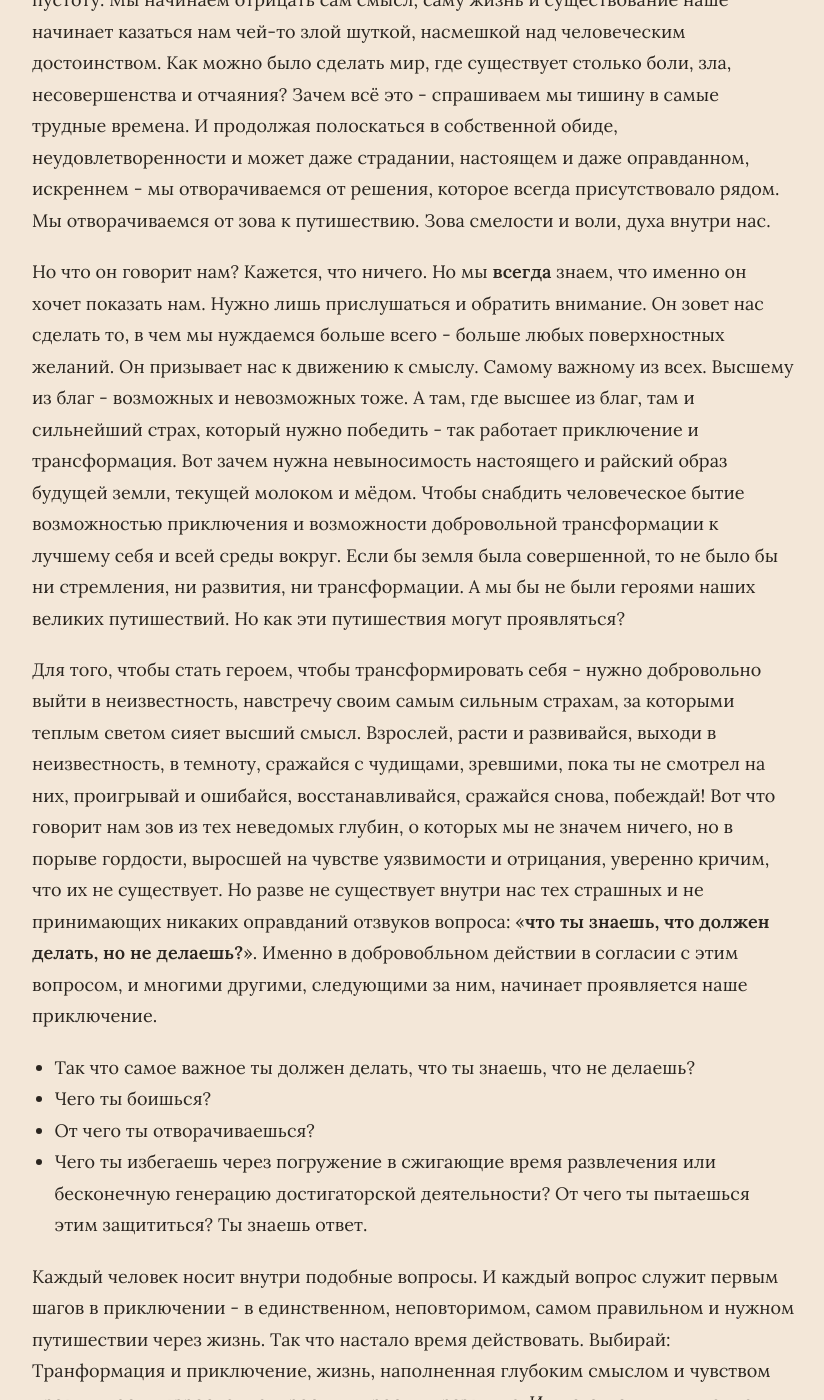
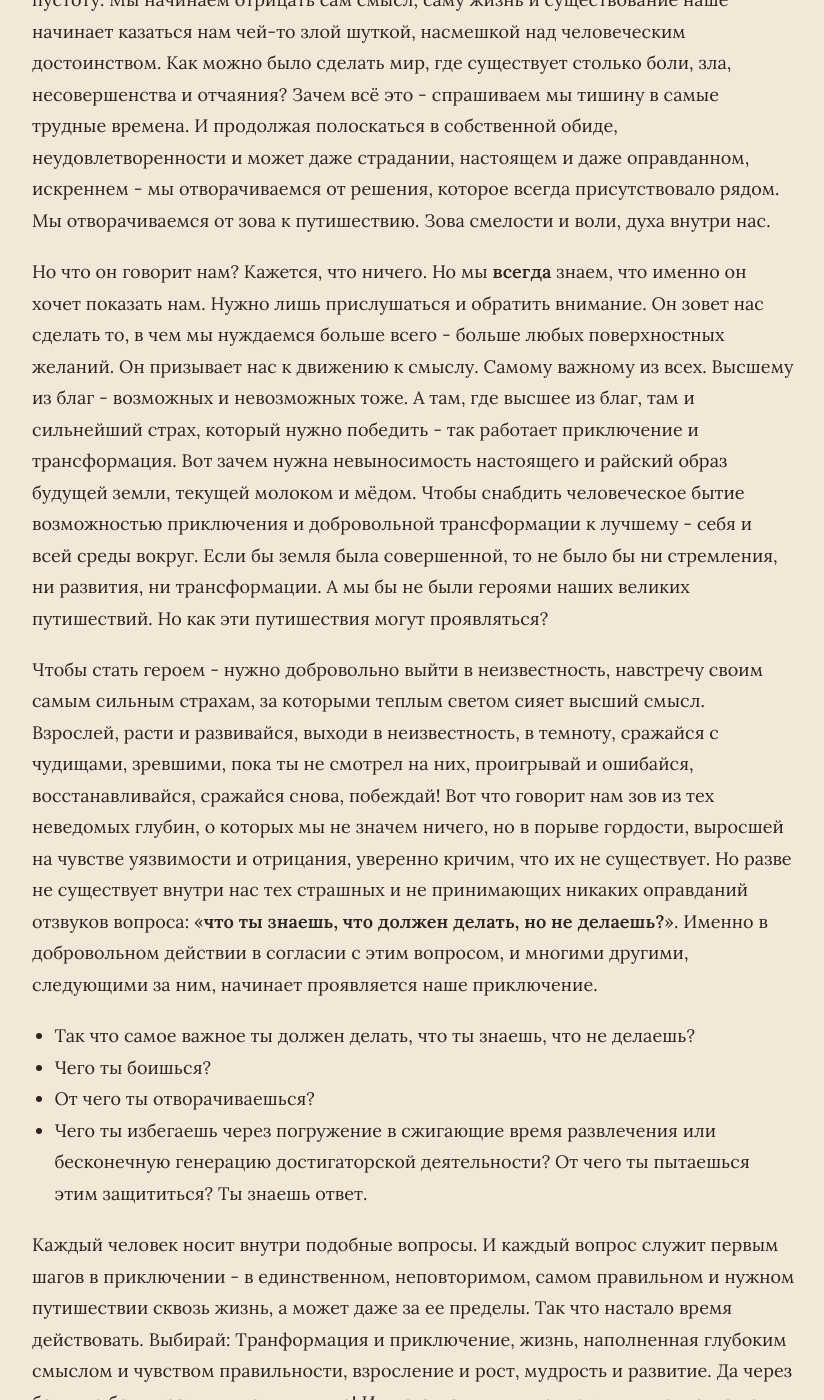
Before and after one commit to Abirmann/blog, a Jekyll site: the page built from _essays/answer-for-the-most-important-question.md, in a window 1280 px wide and 1400 px high, scrolled down 1628 px. Shown: the whole window, without its empty margins (226-1050 px from the left). Built offline with Jekyll 4.4.1, drawn with Linux system fonts in a browser that asks for light colours; some of the changed text lies outside the part shown.

Commit message:
редактура

```diff
--- a/_essays/answer-for-the-most-important-question.md
+++ b/_essays/answer-for-the-most-important-question.md
@@ -4,23 +4,23 @@ title: Ответ на самый важный вопрос
 
 Трансформация - вот мой ответ. Ответ на вопрос жизни. Вот к чему, я думаю, мы все стремимся самым глубоким нашим существом. Не власть, признание и даже не причастность, не заполнение бездонных чаш желаний нам всего важнее. А действия в согласии с едва уловимым зовом из каких-то неведомых глубин. Он шепчет нам, указывает путь, зовет куда-то в неизвестность, так сильно нас страшащую. Мы знаем абсолютно точно, что нам нужно делать и всегда мы чувствуем присутствие страшнейшего из вопросов внутри нас: "**что ты знаешь, что должен делать, но не делаешь?**". Мы отворачиваемся от него, не хотим задавать его себе и уж тем более не хотим на него отвечать - нам страшно, потому что мы знаем ответ. Потому что самое важное, что мы должны сделать - это посмотреть в глаза своим сильнейшим страхам, добровольно оправиться навстречу им и дать им бой. И победить. Но я забегаю вперед.
 
-Вы когда-нибудь задумывались, почему нам нравятся истории? Почему читают сказки детям, почему читают взрослые, играют в игры, смотрят фильмы? Потому что мы все жаждем приключения, мы жаждем быть героями. И вымышленные истории дают нам возможность сопоставить себя с ними и пройти их путь, пережив тем самым маленькое (а может и большое!) развитие. Нам нравится смотреть на развитие персонажей, а еще нравится в их развитии участвовать. Не конечная точка интересна нам, а сам процесс - сюжет и атмосфера, насыщенность и глубина - вот почему истории так сильно нас притягивают. По крайней мере так нам кажется на первый взгляд. Но если взглянуть глубже, но мы поймем, что и атмосфера и сюжет с насыщенностью - лишь проявления чего-то большего и скрытого от наших глаз. Я думаю и верю, что в самом сердце нашей жизни лежит жажда **трансформации**. И черпаем мы ее обычно из историй вымышленных, руками их героев. И часто, отвернувшись от истории своей. Но почему?
+Вы когда-нибудь задумывались, почему нам нравятся истории? Почему читают сказки детям, почему читают взрослые, играют в игры, смотрят фильмы? Потому что мы все жаждем приключения, мы жаждем быть героями. И вымышленные истории дают нам возможность сопоставить себя с ними и пройти их путь, пережив тем самым маленькое (а может и большое!) развитие. Нам нравится смотреть на развитие персонажей, а еще нравится в их развитии участвовать. Не конечная точка интересна нам, а сам процесс - сюжет и атмосфера, насыщенность и глубина - вот почему истории так сильно нас притягивают. По крайней мере так нам кажется на первый взгляд. Но если взглянуть глубже, то мы поймем, что и атмосфера и сюжет с насыщенностью - лишь проявления чего-то большего и скрытого от наших глаз. Я думаю и верю, что в самом сердце нашей жизни лежит жажда **трансформации**. И черпаем мы ее обычно из историй вымышленных, руками их героев. И часто, отвернувшись от истории своей. Но почему?
 
-Потому что мы не можем понять, как отправиться в приключение собственной жизни. Как нам стать теми, кем мы стать должны. Ведь наша жизнь так не похожа на истории, что восхищают нас. Мы потерялись, мы не знаем, как нам действовать. Настоящее кажется нам вечно недостаточным и время наше словно сыпется сквозь пальцы - жизнь проходит. Социум задает нам структуру действий - школа, университет, работа, семья/карьера, быт - но мы чувствуем, что не смотря на все блага цивилизации, в этих общественных ожиданиях что-то не так, чего-то не хватает. Будущее же кажется нам чем дальше, тем мрачнее - ветшает тело, рушатся надежды, повсюду кризисы и поток проблем имеет свойство лишь расти и множится. И то небольшое хорошее - оно ведь есть, но оно заканчивается. А образ потерянного рая, той земли обетованной, где все наши главные проблемы решены и к которому мы всей душой стремимся, всегда остается где-то в неизвестности.
+Потому что мы не можем понять, как отправиться в приключение собственной жизни. Как нам стать теми, кем мы стать должны. Ведь наша жизнь так не похожа на истории, что восхищают нас. Мы потерялись, мы не знаем, как нам действовать. Настоящее кажется нам вечно недостаточным и время наше словно сыпется сквозь пальцы - жизнь проходит. Социум задает нам структуру действий - школа, университет, работа, семья/карьера, быт - но мы чувствуем, что не смотря на все блага цивилизации, в этих общественных ожиданиях что-то не так, чего-то не хватает. Будущее же кажется нам чем дальше, тем мрачнее - ветшает тело, рушатся надежды, повсюду кризисы и поток проблем имеет свойство лишь расти и множится. И то небольшое хорошее - оно ведь есть, всегда заканчивается. А образ потерянного рая, той земли обетованной, где все наши главные проблемы решены и к которому мы всей душой стремимся, всегда остается где-то в неизвестности.
 
 И как мы реагируем на эту безусловную правду человеческого бытия - трагичность жизни? Мы отворачиваемся, и мы бежим. В ту же карьеру, достигаторство, в других людей и в одиночество. Или всё в те же вымышленные истории, даже если создаем их сами. А после мы уходим в обиду и разочарование - в отрицание, цинизм и пустоту. Мы начинаем отрицать сам смысл, саму жизнь и существование наше начинает казаться нам чей-то злой шуткой, насмешкой над человеческим достоинством. Как можно было сделать мир, где существует столько боли, зла, несовершенства и отчаяния? Зачем всё это - спрашиваем мы тишину в самые трудные времена. И продолжая полоскаться в собственной обиде, неудовлетворенности и может даже страдании, настоящем и даже оправданном, искреннем - мы отворачиваемся от решения, которое всегда присутствовало рядом. Мы отворачиваемся от зова к путишествию. Зова смелости и воли, духа внутри нас.
 
-Но что он говорит нам? Кажется, что ничего. Но мы **всегда** знаем, что именно он хочет показать нам. Нужно лишь прислушаться и обратить внимание. Он зовет нас сделать то, в чем мы нуждаемся больше всего - больше любых поверхностных желаний. Он призывает нас к движению к смыслу. Самому важному из всех. Высшему из благ - возможных и невозможных тоже. А там, где высшее из благ, там и сильнейший страх, который нужно победить - так работает приключение и трансформация. Вот зачем нужна невыносимость настоящего и райский образ будущей земли, текущей молоком и мёдом. Чтобы снабдить человеческое бытие возможностью приключения и возможности добровольной трансформации к лучшему себя и всей среды вокруг. Если бы земля была совершенной, то не было бы ни стремления, ни развития, ни трансформации. А мы бы не были героями наших великих путишествий. Но как эти путишествия могут проявляться?
+Но что он говорит нам? Кажется, что ничего. Но мы **всегда** знаем, что именно он хочет показать нам. Нужно лишь прислушаться и обратить внимание. Он зовет нас сделать то, в чем мы нуждаемся больше всего - больше любых поверхностных желаний. Он призывает нас к движению к смыслу. Самому важному из всех. Высшему из благ - возможных и невозможных тоже. А там, где высшее из благ, там и сильнейший страх, который нужно победить - так работает приключение и трансформация. Вот зачем нужна невыносимость настоящего и райский образ будущей земли, текущей молоком и мёдом. Чтобы снабдить человеческое бытие возможностью приключения и добровольной трансформации к лучшему - себя и всей среды вокруг. Если бы земля была совершенной, то не было бы ни стремления, ни развития, ни трансформации. А мы бы не были героями наших великих путишествий. Но как эти путишествия могут проявляться?
 
-Для того, чтобы стать героем, чтобы трансформировать себя - нужно добровольно выйти в неизвестность, навстречу своим самым сильным страхам, за которыми теплым светом сияет высший смысл. Взрослей, расти и развивайся, выходи в неизвестность, в темноту, сражайся с чудищами, зревшими, пока ты не смотрел на них, проигрывай и ошибайся, восстанавливайся, сражайся снова, побеждай! Вот что говорит нам зов из тех неведомых глубин, о которых мы не значем ничего, но в порыве гордости, выросшей на чувстве уязвимости и отрицания, уверенно кричим, что их не существует. Но разве не существует внутри нас тех страшных и не принимающих никаких оправданий отзвуков вопроса: "**что ты знаешь, что должен делать, но не делаешь?**". Именно в добровобльном действии в согласии с этим вопросом, и многими другими, следующими за ним, начинает проявляется наше приключение.
+Чтобы стать героем - нужно добровольно выйти в неизвестность, навстречу своим самым сильным страхам, за которыми теплым светом сияет высший смысл. Взрослей, расти и развивайся, выходи в неизвестность, в темноту, сражайся с чудищами, зревшими, пока ты не смотрел на них, проигрывай и ошибайся, восстанавливайся, сражайся снова, побеждай! Вот что говорит нам зов из тех неведомых глубин, о которых мы не значем ничего, но в порыве гордости, выросшей на чувстве уязвимости и отрицания, уверенно кричим, что их не существует. Но разве не существует внутри нас тех страшных и не принимающих никаких оправданий отзвуков вопроса: "**что ты знаешь, что должен делать, но не делаешь?**". Именно в добровольном действии в согласии с этим вопросом, и многими другими, следующими за ним, начинает проявляется наше приключение.
 
 - Так что самое важное ты должен делать, что ты знаешь, что не делаешь?
 - Чего ты боишься?
 - От чего ты отворачиваешься?
 - Чего ты избегаешь через погружение в сжигающие время развлечения или бесконечную генерацию достигаторской деятельности? От чего ты пытаешься этим защититься? Ты знаешь ответ.
 
-Каждый человек носит внутри подобные вопросы. И каждый вопрос служит первым шагов в приключении - в единственном, неповторимом, самом правильном и нужном путишествии через жизнь. Так что настало время действовать.
-Выбирай: Транформация и приключение, жизнь, наполненная глубоким смыслом и чувством правильности, взросление и рост, мудрость и развитие. Или стагнация и гниение, вынужденная, а не добровольная встреча с уже выросшими монстрами в будущем, чувство упущенных возможностей, обида на мир и, что страшнее, на себя.
+Каждый человек носит внутри подобные вопросы. И каждый вопрос служит первым шагов в приключении - в единственном, неповторимом, самом правильном и нужном путишествии сквозь жизнь, а может даже за ее пределы. Так что настало время действовать.
+Выбирай: Транформация и приключение, жизнь, наполненная глубоким смыслом и чувством правильности, взросление и рост, мудрость и развитие. Да через боль, но боль правильную и нужную! Или стагнация и гниение, вынужденная, а не добровольная встреча с уже выросшими монстрами в будущем, чувство упущенных возможностей, обида на мир и, что страшнее, на себя.
 Выбирай: Рай через трансформацию в процессе великого приключения своей жизни. Или ад - через отказ от него.
 Выбирай: Путь героя. Или отсутствие пути и глубокое чувство предательства самого себя.
 Выбирай: Смелость. Или трусость.
```
